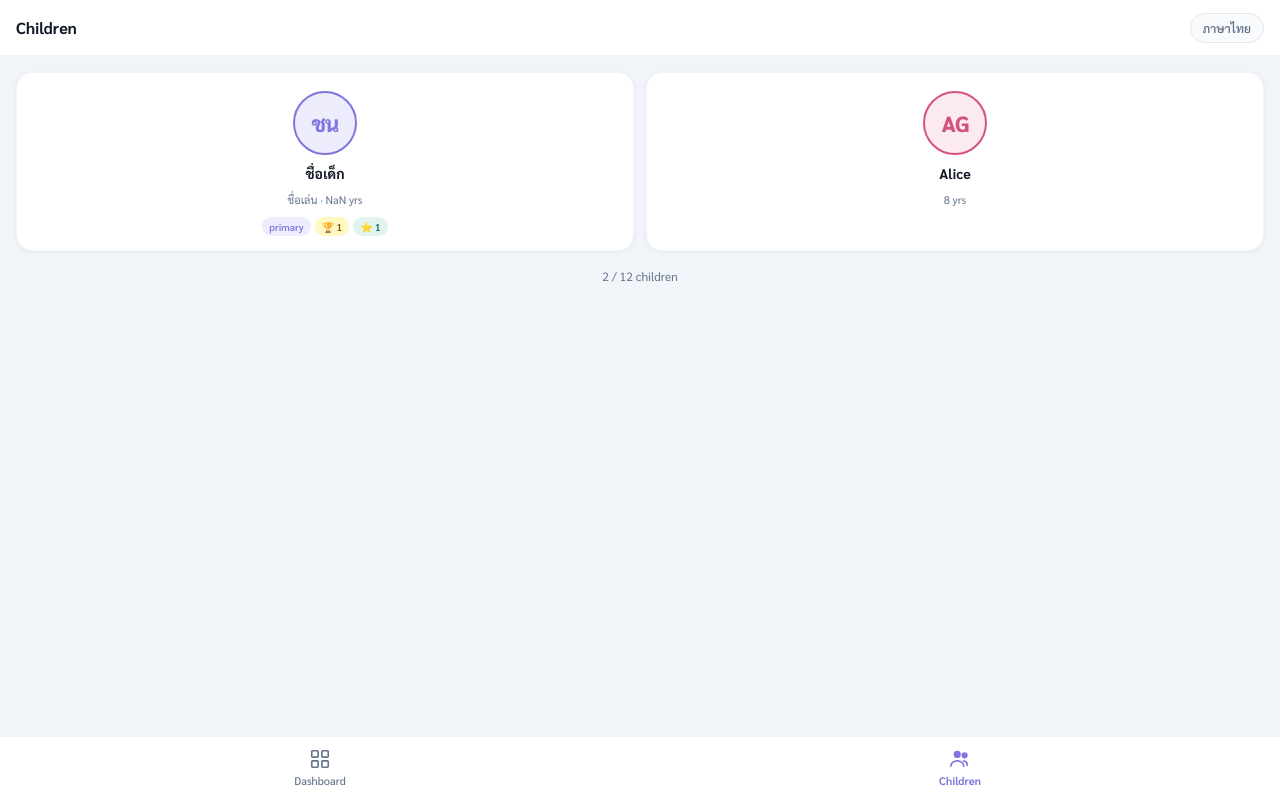
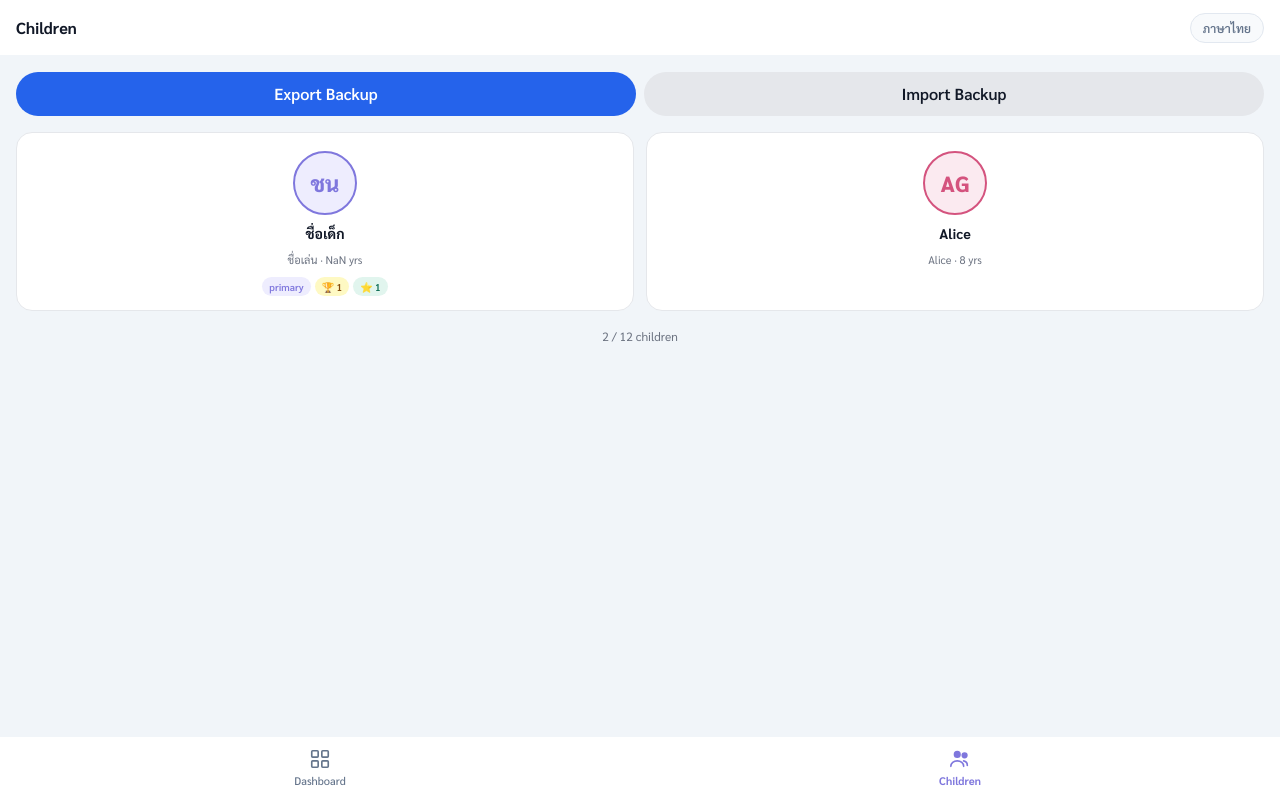
Before and after one commit to Anya-app/anya-app, a Next.js app: page /en/children in a window 1280 px wide. Built offline with nearby package versions, Linux system fonts and the light colour scheme.

Commit message:
Update page.tsx

```diff
--- a/src/app/[locale]/children/page.tsx
+++ b/src/app/[locale]/children/page.tsx
@@ -4,6 +4,10 @@ import Link from "next/link";
 import { useApp } from "@/context/AppContext";
 import TopBar from "@/components/layout/TopBar";
 import { calcAge, getChildColor, getInitials } from "@/types";
+import {
+  exportChildrenJson,
+  importChildrenJson,
+} from "@/lib/childStorage";
 
 export default function ChildrenPage() {
   const { children, t, locale } = useApp();
@@ -13,19 +17,82 @@ export default function ChildrenPage() {
       <TopBar title={t.children.title} />
 
       <div style={{ padding: "16px" }}>
+        {/* ✅ Backup Buttons */}
+        <div style={{ display: "flex", gap: 8, marginBottom: 16 }}>
+          <button
+            onClick={exportChildrenJson}
+            style={{
+              flex: 1,
+              padding: "10px",
+              borderRadius: 999,
+              border: "none",
+              background: "#2563EB",
+              color: "white",
+              fontWeight: 600,
+            }}
+          >
+            Export Backup
+          </button>
+
+          <label
+            style={{
+              flex: 1,
+              padding: "10px",
+              borderRadius: 999,
+              background: "#E5E7EB",
+              textAlign: "center",
+              cursor: "pointer",
+              fontWeight: 600,
+            }}
+          >
+            Import Backup
+            <input
+              type="file"
+              accept="application/json"
+              hidden
+              onChange={async (e) => {
+                const file = e.target.files?.[0];
+                if (!file) return;
+
+                await importChildrenJson(file);
+                alert("Import success");
+                window.location.reload();
+              }}
+            />
+          </label>
+        </div>
+
+        {/* ✅ Children Grid */}
         {children.length === 0 ? (
           <div style={{ textAlign: "center", padding: "60px 20px" }}>
             <div style={{ fontSize: 56, marginBottom: 12 }}>👶</div>
-            <h2 style={{ fontSize: 17, fontWeight: 700, margin: "0 0 6px" }}>{t.children.noChildren}</h2>
-            <p style={{ fontSize: 14, color: "var(--color-text-secondary, #6b7280)", margin: 0 }}>
+            <h2 style={{ fontSize: 17, fontWeight: 700, margin: "0 0 6px" }}>
+              {t.children.noChildren}
+            </h2>
+            <p
+              style={{
+                fontSize: 14,
+                color: "var(--color-text-secondary, #6b7280)",
+                margin: 0,
+              }}
+            >
               {t.children.noChildrenSub}
             </p>
           </div>
         ) : (
-          <div style={{ display: "grid", gridTemplateColumns: "repeat(2, 1fr)", gap: 12 }}>
+          <div
+            style={{
+              display: "grid",
+              gridTemplateColumns: "repeat(2, 1fr)",
+              gap: 12,
+            }}
+          >
             {children.map((child, i) => {
               const color = getChildColor(i);
-              const initials = getInitials(child.basicInfo.name, child.basicInfo.lastname);
+              const initials = getInitials(
+                child.basicInfo.name,
+                child.basicInfo.lastname
+              );
               const age = calcAge(child.basicInfo.dateOfBirth);
               const school = child.schoolRecords?.[0];
 
@@ -34,9 +101,9 @@ export default function ChildrenPage() {
                   key={child.id}
                   href={`/${locale}/children/${child.id}/basic-info`}
                   style={{
-                    background: "var(--color-background-primary, #fff)",
+                    background: "#fff",
                     borderRadius: 16,
-                    border: "0.5px solid var(--color-border-tertiary, #e5e7eb)",
+                    border: "0.5px solid #e5e7eb",
                     padding: "18px 12px 14px",
                     textAlign: "center",
                     textDecoration: "none",
@@ -45,16 +112,6 @@ export default function ChildrenPage() {
                     flexDirection: "column",
                     alignItems: "center",
                     gap: 8,
-                    boxShadow: "0 1px 4px rgba(0,0,0,0.06)",
-                    transition: "transform .15s, box-shadow .15s",
-                  }}
-                  onMouseEnter={(e) => {
-                    (e.currentTarget as HTMLElement).style.transform = "translateY(-2px)";
-                    (e.currentTarget as HTMLElement).style.boxShadow = "0 4px 16px rgba(0,0,0,0.10)";
-                  }}
-                  onMouseLeave={(e) => {
-                    (e.currentTarget as HTMLElement).style.transform = "";
-                    (e.currentTarget as HTMLElement).style.boxShadow = "0 1px 4px rgba(0,0,0,0.06)";
                   }}
                 >
                   {/* Avatar */}
@@ -71,44 +128,81 @@ export default function ChildrenPage() {
                       fontSize: 22,
                       fontWeight: 800,
                       color: color.text,
-                      letterSpacing: -1,
                     }}
                   >
                     {initials}
                   </div>
 
                   {/* Name */}
-                  <div style={{ fontSize: 14, fontWeight: 700, overflow: "hidden", textOverflow: "ellipsis", whiteSpace: "nowrap", width: "100%" }}>
+                  <div
+                    style={{
+                      fontSize: 14,
+                      fontWeight: 700,
+                      overflow: "hidden",
+                      textOverflow: "ellipsis",
+                      whiteSpace: "nowrap",
+                      width: "100%",
+                    }}
+                  >
                     {child.basicInfo.name}
                   </div>
 
                   {/* Subtitle */}
-                  <div style={{ fontSize: 11, color: "var(--color-text-secondary, #6b7280)" }}>
-                    {child.basicInfo.nickname && child.basicInfo.nickname !== child.basicInfo.name
-                      ? child.basicInfo.nickname
-                      : ""}
-                    {age !== null ? (
-                      <>
-                        {child.basicInfo.nickname && child.basicInfo.nickname !== child.basicInfo.name ? " · " : ""}
-                        {age} {t.children.age}
-                      </>
-                    ) : null}
+                  <div style={{ fontSize: 11, color: "#6b7280" }}>
+                    {child.basicInfo.nickname}
+                    {age !== null && ` · ${age} ${t.children.age}`}
                   </div>
 
                   {/* Tags */}
-                  <div style={{ display: "flex", flexWrap: "wrap", gap: 4, justifyContent: "center" }}>
+                  <div
+                    style={{
+                      display: "flex",
+                      flexWrap: "wrap",
+                      gap: 4,
+                      justifyContent: "center",
+                    }}
+                  >
                     {school && (
-                      <span style={{ fontSize: 10, padding: "2px 7px", borderRadius: 10, background: color.bg, color: color.text, fontWeight: 600, maxWidth: 120, overflow: "hidden", textOverflow: "ellipsis", whiteSpace: "nowrap" }}>
+                      <span
+                        style={{
+                          fontSize: 10,
+                          padding: "2px 7px",
+                          borderRadius: 10,
+                          background: color.bg,
+                          color: color.text,
+                          fontWeight: 600,
+                        }}
+                      >
                         {school.schoolLevel}
                       </span>
                     )}
+
                     {(child.awards?.length ?? 0) > 0 && (
-                      <span style={{ fontSize: 10, padding: "2px 7px", borderRadius: 10, background: "#FEF9C3", color: "#854D0E", fontWeight: 600 }}>
+                      <span
+                        style={{
+                          fontSize: 10,
+                          padding: "2px 7px",
+                          borderRadius: 10,
+                          background: "#FEF9C3",
+                          color: "#854D0E",
+                          fontWeight: 600,
+                        }}
+                      >
                         🏆 {child.awards!.length}
                       </span>
                     )}
+
                     {(child.activities?.length ?? 0) > 0 && (
-                      <span style={{ fontSize: 10, padding: "2px 7px", borderRadius: 10, background: "#E1F5EE", color: "#0F6E56", fontWeight: 600 }}>
+                      <span
+                        style={{
+                          fontSize: 10,
+                          padding: "2px 7px",
+                          borderRadius: 10,
+                          background: "#E1F5EE",
+                          color: "#0F6E56",
+                          fontWeight: 600,
+                        }}
+                      >
                         ⭐ {child.activities!.length}
                       </span>
                     )}
@@ -119,8 +213,14 @@ export default function ChildrenPage() {
           </div>
         )}
 
-        {/* Count badge */}
-        <p style={{ textAlign: "center", marginTop: 16, fontSize: 12, color: "var(--color-text-secondary, #6b7280)" }}>
+        <p
+          style={{
+            textAlign: "center",
+            marginTop: 16,
+            fontSize: 12,
+            color: "#6b7280",
+          }}
+        >
           {children.length} / 12 children
         </p>
       </div>
```
